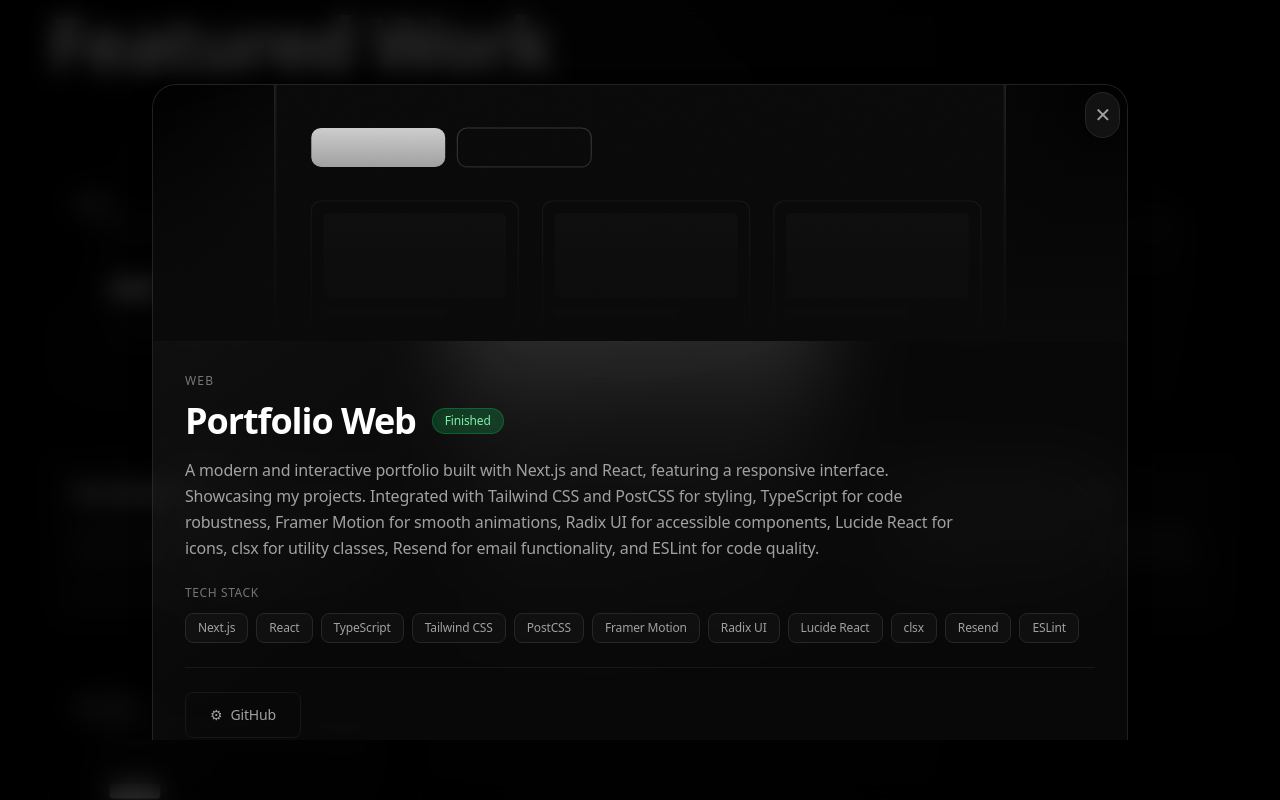
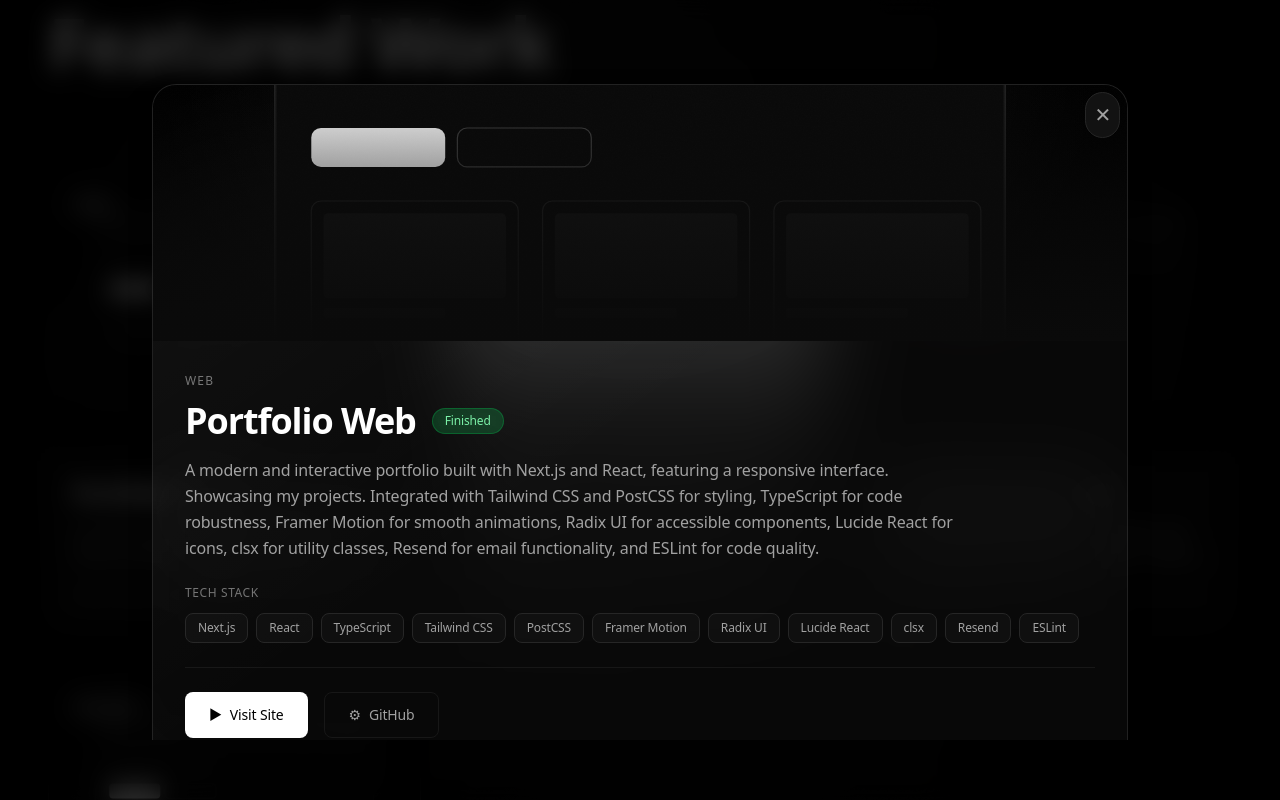
Before and after one commit to Taqinou/portfolio-website, a Next.js app: page / in a window 1280 px wide. Both pictures are taken after a click on the button 234 px from the left and 1470 px from the top of the page. Shown: the part 1070-1870 px from the top of the page. Built offline with nearby package versions, Linux system fonts and the light colour scheme.

Commit message:
visitable website option

```diff
--- a/src/components/ProjectModal.tsx
+++ b/src/components/ProjectModal.tsx
@@ -162,6 +162,20 @@ export default function ProjectModal({
                     </a>
                   )}
 
+                  {project.visit && (
+                    <a
+                      href={project.visit}
+                      target="_blank"
+                      rel="noopener noreferrer"
+                      className="group relative inline-flex items-center gap-2 px-6 py-3 text-sm font-medium text-black bg-white rounded-lg hover:bg-neutral-100 transition-all overflow-hidden"
+                    >
+                      <div className="absolute inset-0 opacity-0 group-hover:opacity-100 transition-opacity duration-500">
+                        <div className="absolute inset-0 bg-gradient-to-br from-green-500/20 via-transparent to-transparent" />
+                      </div>
+                      <span className="relative z-10 transition-all duration-300 group-hover:drop-shadow-[0_0_8px_rgba(34,197,94,0.5)]">▶</span> <span className="relative z-10 transition-all duration-300 group-hover:drop-shadow-[0_0_8px_rgba(34,197,94,0.5)]">Visit Site</span>
+                    </a>
+                  )}
+
                   {project.github && (
                     <a
                       href={project.github}
@@ -172,6 +186,8 @@ export default function ProjectModal({
                       <span className="transition-all duration-300 group-hover:drop-shadow-[0_0_8px_rgba(75,85,99,0.5)]">⚙</span> <span className="transition-all duration-300 group-hover:drop-shadow-[0_0_8px_rgba(75,85,99,0.5)]">GitHub</span>
                     </a>
                   )}
+
+
                 </div>
               </div>
             </motion.div>
--- a/src/data/projects.ts
+++ b/src/data/projects.ts
@@ -9,7 +9,8 @@ export const projects: Project[] = [
     description: "A modern and interactive portfolio built with Next.js and React, featuring a responsive interface. Showcasing my projects. Integrated with Tailwind CSS and PostCSS for styling, TypeScript for code robustness, Framer Motion for smooth animations, Radix UI for accessible components, Lucide React for icons, clsx for utility classes, Resend for email functionality, and ESLint for code quality.",
     image: "/img/projects/portfolio-minimal.svg",
     github: "https://github.com/Taqinou/portfolio-website",
-    status: "completed"
+    status: "completed",
+    visit: "https://enzo-gazzoli.vercel.app"
   },
   {
   slug: "apartment-hub",
@@ -19,7 +20,8 @@ export const projects: Project[] = [
   description: "A full-stack web application built during my final year of Bachelor's degree. The platform aggregates apartment listings from multiple real-estate websites into a single interface, helping users avoid browsing several sites separately. It centralizes results, simplifies comparison, and improves the apartment-hunting experience.",
   image: "/img/projects/apartment-hub.svg",
   github: "https://github.com/Toto028-GT/ProjetTechno-Web",
-  status: "completed"
+  status: "completed",
+  visit: "https://projet-techno-web.vercel.app"
   },
   {
   slug: "functional-calendar",
--- a/src/types/project.ts
+++ b/src/types/project.ts
@@ -9,4 +9,5 @@ export type Project = {
   github?: string;
   download?: string;
   status?: 'completed' | 'in-progress';
+  visit?: string;
 };
```
